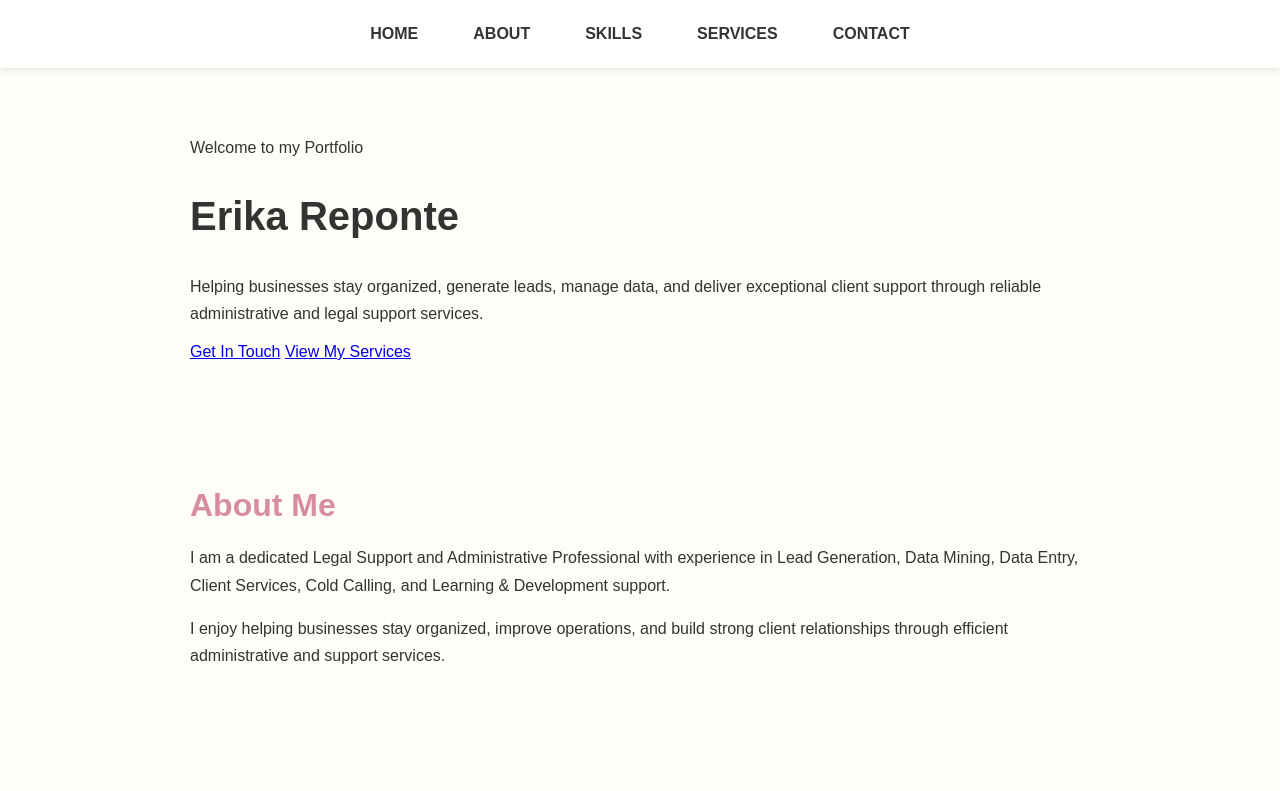
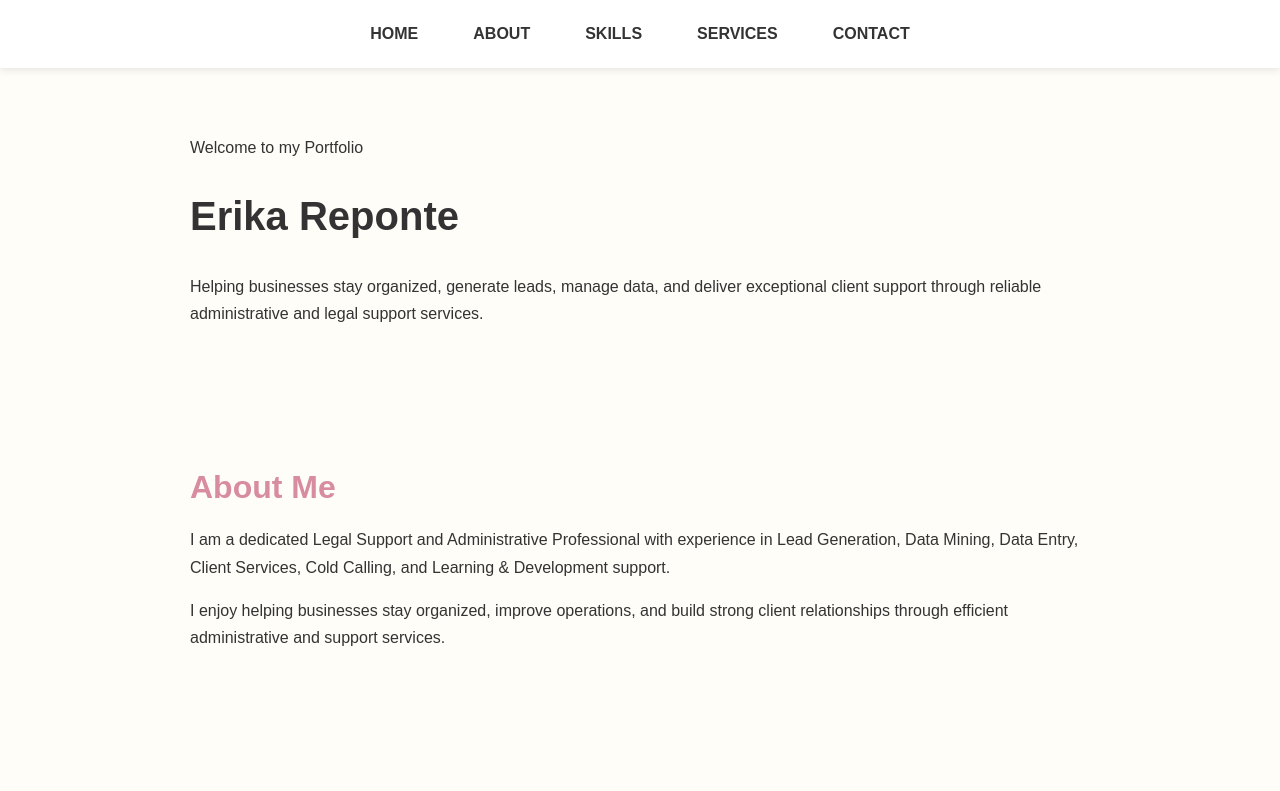
Before and after one commit to erikareponte/Erika-Portfolio, a plain HTML site: page index.html in a window 1280 px wide. Shown: the top 791 px of the page. Drawn offline with Linux system fonts and the light colour scheme.

Commit message:
Update index.html

```diff
--- a/index.html
+++ b/index.html
@@ -30,10 +30,6 @@
     <h1>Erika Reponte</h1>
     <p class="hero-description">Helping businesses stay organized, generate leads, manage data, and deliver exceptional client support through reliable administrative and legal support services.
 </p>
-    <div class="hero-buttons">
-      <a href="#contact" class="btn">Get In Touch</a>
-      <a href="#services" class="btn-outline">View My Services</a>
-    </div>
   </div>
 </section>
 
```
